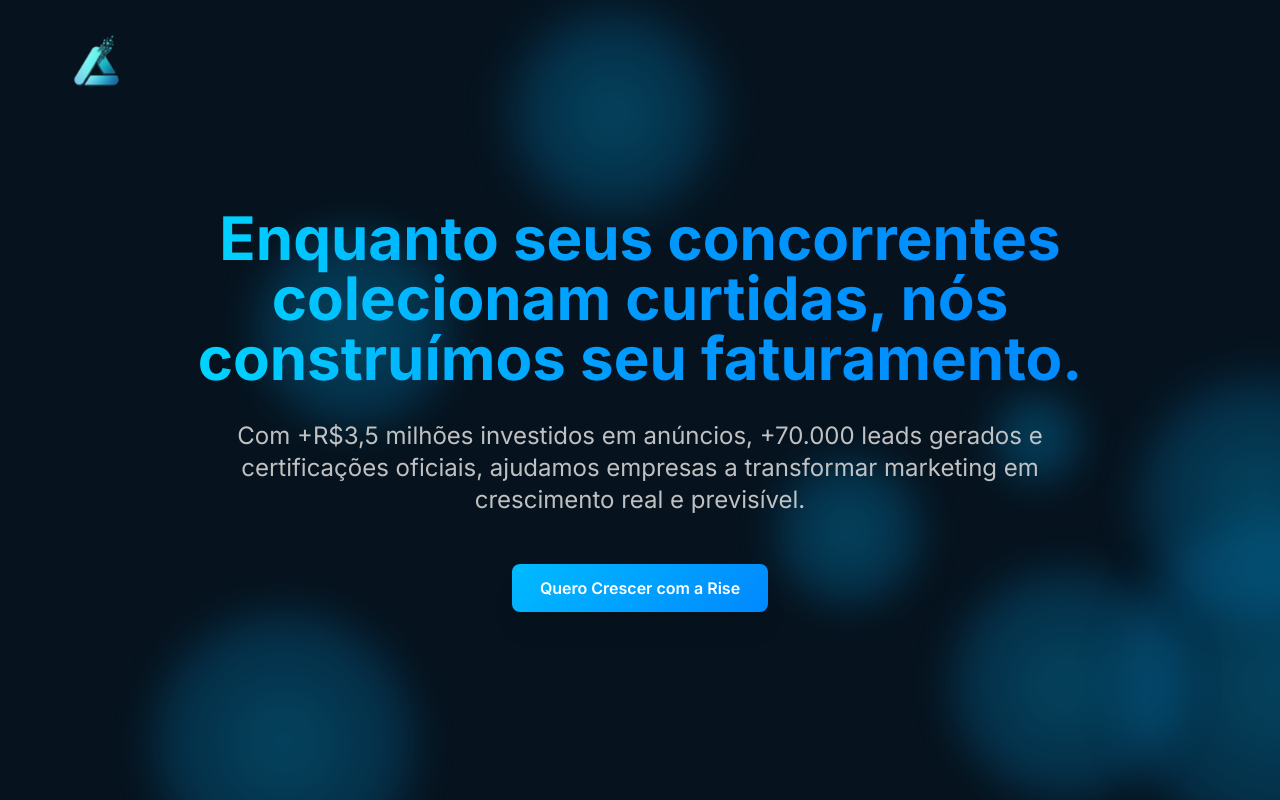
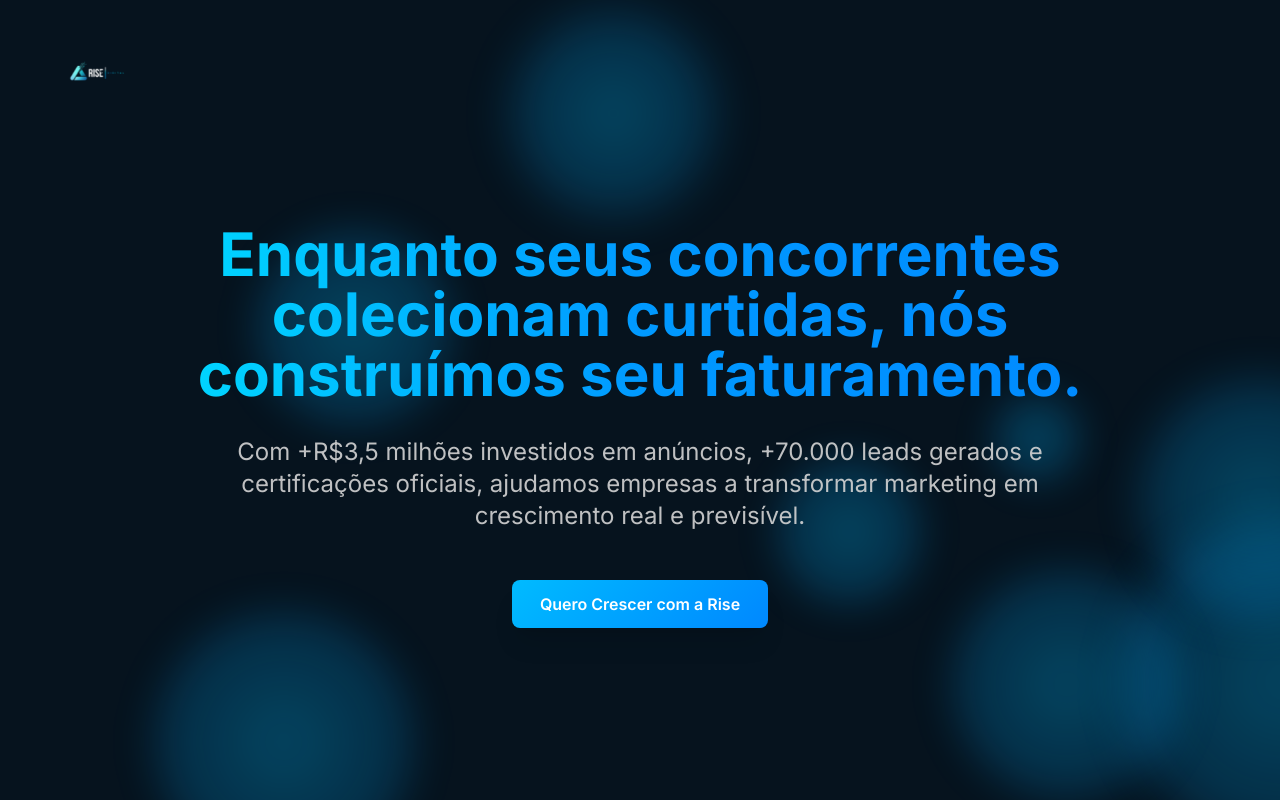
Before and after one commit to ThallesTrafego/risedigital, a React (Vite) app: page / in a window 1280 px wide. Shown: the top 800 px of the page. Built offline with nearby package versions, Linux system fonts and the light colour scheme; the HTML template or start-up script is replaced by a standard one; a web font is replaced by a local one.

Commit message:
Refactor: Replace logo and adjust header

```diff
--- a/src/pages/Index.tsx
+++ b/src/pages/Index.tsx
@@ -3,7 +3,7 @@ import { Card } from "@/components/ui/card";
 import { TrendingUp, Users, Award, Target, Globe, MessageCircle, Search, MapPin, Rocket, Star, Quote, Clock } from "lucide-react";
 import AnimatedBackground from "@/components/AnimatedBackground";
 import { useScrollReveal } from "@/hooks/useScrollReveal";
-import riseDigitalLogo from "@/assets/rise-digital-logo.png";
+import novaLogoDigital from "@/assets/nova-logo-digital.png";
 
 const Index = () => {
   const heroRef = useScrollReveal({ threshold: 0.2 });
@@ -24,8 +24,8 @@ const Index = () => {
         <div className="container-custom py-6">
           <a href="/" className="inline-block hover:scale-105 transition-transform duration-300">
             <img
-              src={riseDigitalLogo}
-              alt="Rise Digital"
+              src={novaLogoDigital}
+              alt="Nova Logo Digital"
               className="h-20 md:h-24 w-auto"
             />
           </a>
@@ -33,7 +33,7 @@ const Index = () => {
       </header>
 
       {/* Hero Section */}
-      <section ref={heroRef.elementRef} className={`section-spacing py-20 md:py-32 pt-44 md:pt-52 relative z-10 scroll-reveal ${heroRef.isVisible ? 'visible' : ''}`}>
+      <section ref={heroRef.elementRef} className={`section-spacing py-20 md:py-32 pt-48 md:pt-56 relative z-10 scroll-reveal ${heroRef.isVisible ? 'visible' : ''}`}>
         <div className="container-custom text-center">
           <h1 className="text-4xl md:text-5xl lg:text-6xl font-bold gradient-title mb-8 leading-tight max-w-5xl mx-auto font-inter">
             Enquanto seus concorrentes colecionam curtidas, nós construímos seu faturamento.
@@ -355,8 +355,8 @@ const Index = () => {
         <div className="container-custom text-center">
           <a href="/" className="inline-block mb-4 hover:scale-105 transition-transform duration-300">
             <img
-              src={riseDigitalLogo}
-              alt="Rise Digital"
+              src={novaLogoDigital}
+              alt="Nova Logo Digital"
               className="h-16 md:h-20 w-auto opacity-80 hover:opacity-100 transition-opacity duration-300"
             />
           </a>
```
Also changed, not shown: src/assets/nova-logo-digital.png (added).
